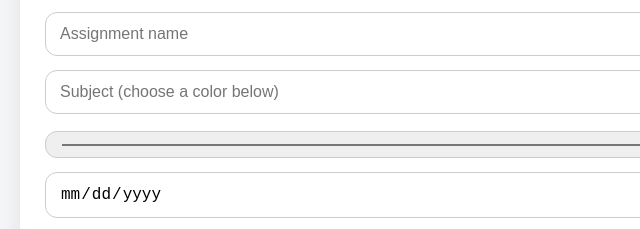
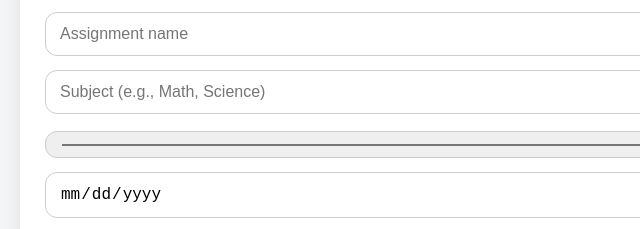
Before and after one commit to evantsai2010-lab/Homework-Planner, a plain HTML site: page index.html in a window 1280 px wide. Shown: the part 219-448 px from the top of the page, 170-810 px from the left. Drawn offline with Linux system fonts and the light colour scheme.

Commit message:
Update index.html

```diff
--- a/index.html
+++ b/index.html
@@ -16,7 +16,7 @@
       <h2>Add Assignment</h2>
       <div class="inputs">
         <input id="title" placeholder="Assignment name">
-        <input id="subject" placeholder="Subject (choose a color below)">
+        <input id="subject" placeholder="Subject (e.g., Math, Science)">
         <input id="subjectColor" type="color" value="#1e88e5" title="Pick a color for this subject">
         <input id="due" type="date">
         <input id="minutes" type="number" placeholder="Minutes needed">
```
